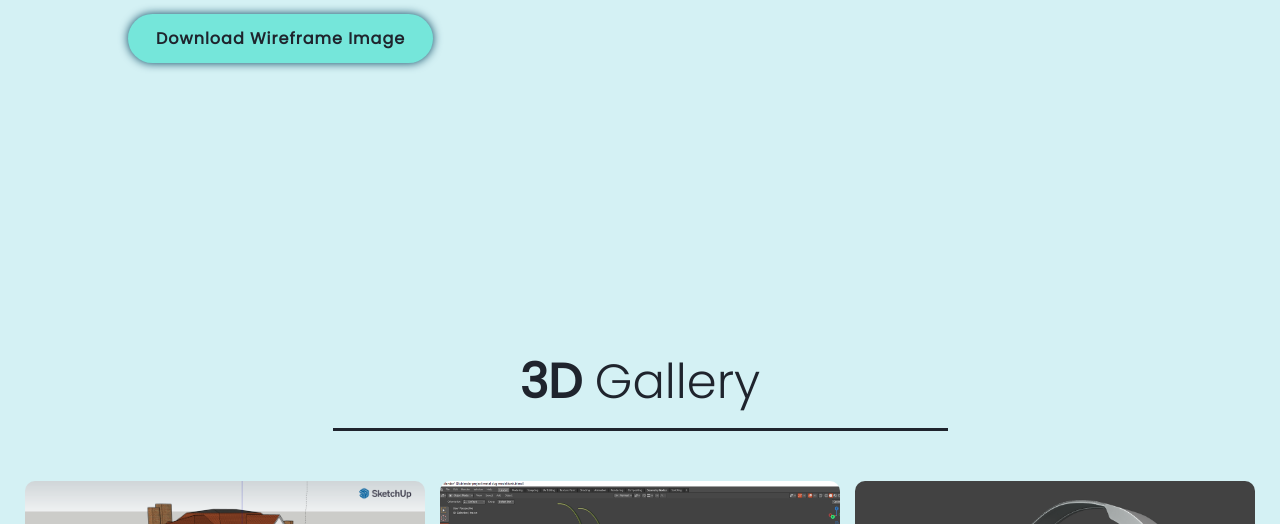
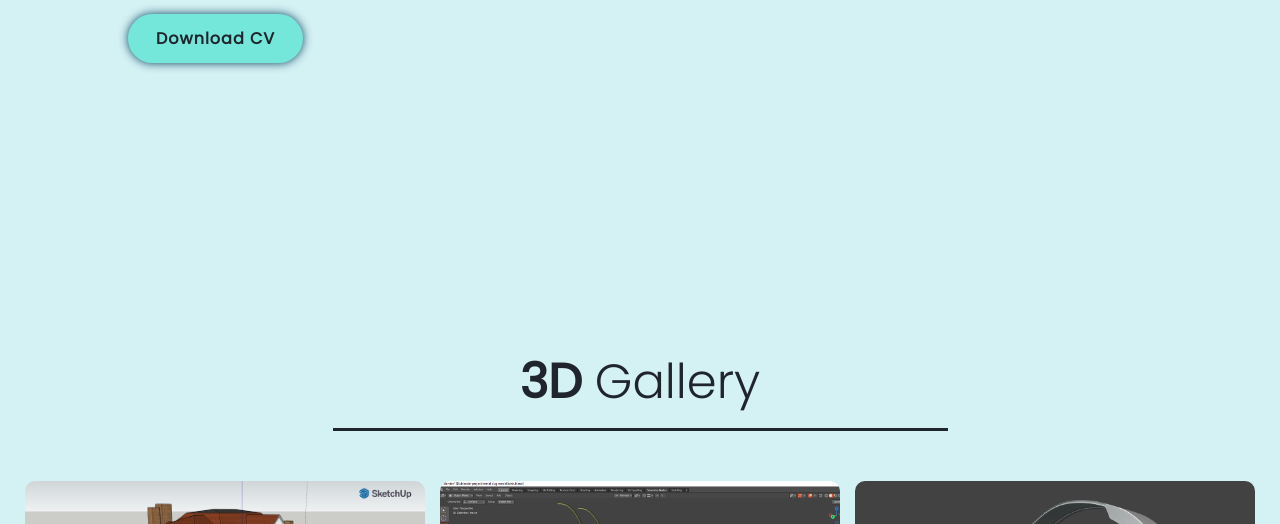
Before and after one commit to Bintoy123/3Dportfolio, a plain HTML site: page index.html in a window 1280 px wide. Shown: the part 576-1100 px from the top of the page. Drawn offline with nearby package versions, Linux system fonts and the light colour scheme.

Commit message:
Update index.html

```diff
--- a/index.html
+++ b/index.html
@@ -28,7 +28,7 @@
                 <a href="https://github.com/Bintoy123" style="--i:8;"><i class='bx bxl-github' ></i></a>
                 <a href="https://www.linkedin.com/in/vincient-degala/" style="--i:10;"><i class='bx bxl-linkedin' ></i></a>
             </div>
-            <a href="VD_resume.pdf" class="btn" download>Download Wireframe Image</a>
+            <a href="VD_resume.pdf" class="btn" download>Download CV</a>
         </div>
     </section>
     <section id="portfolio">
```
